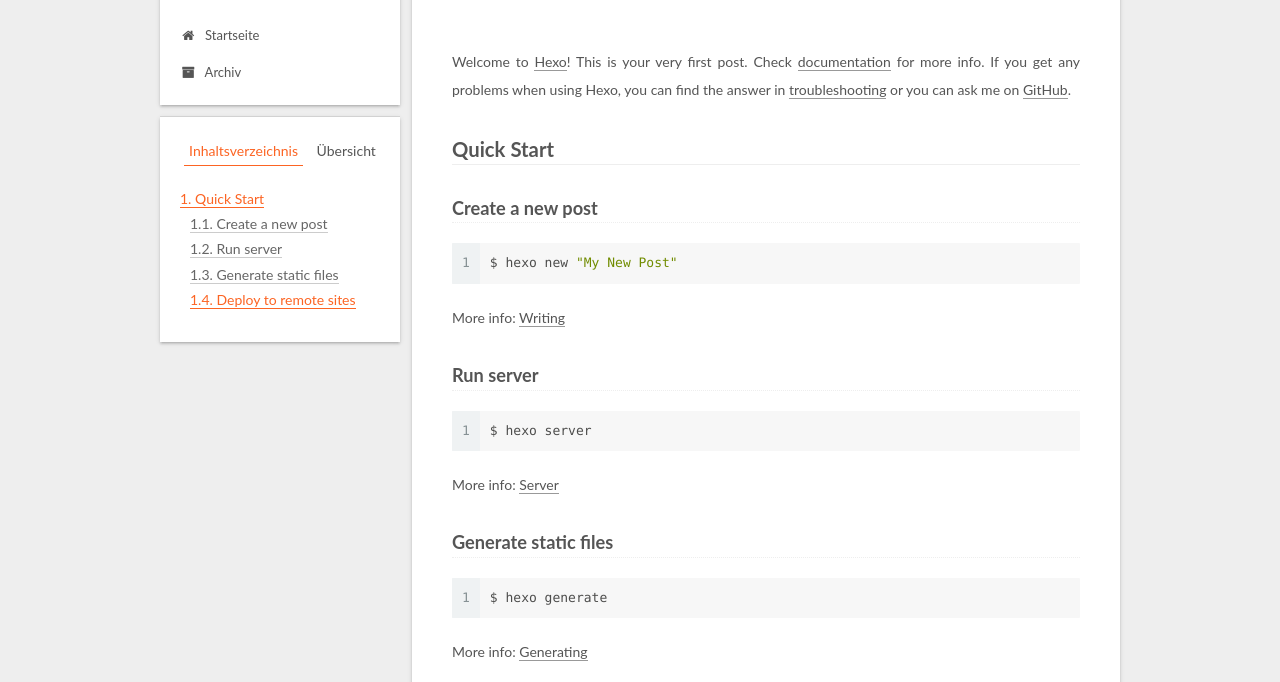
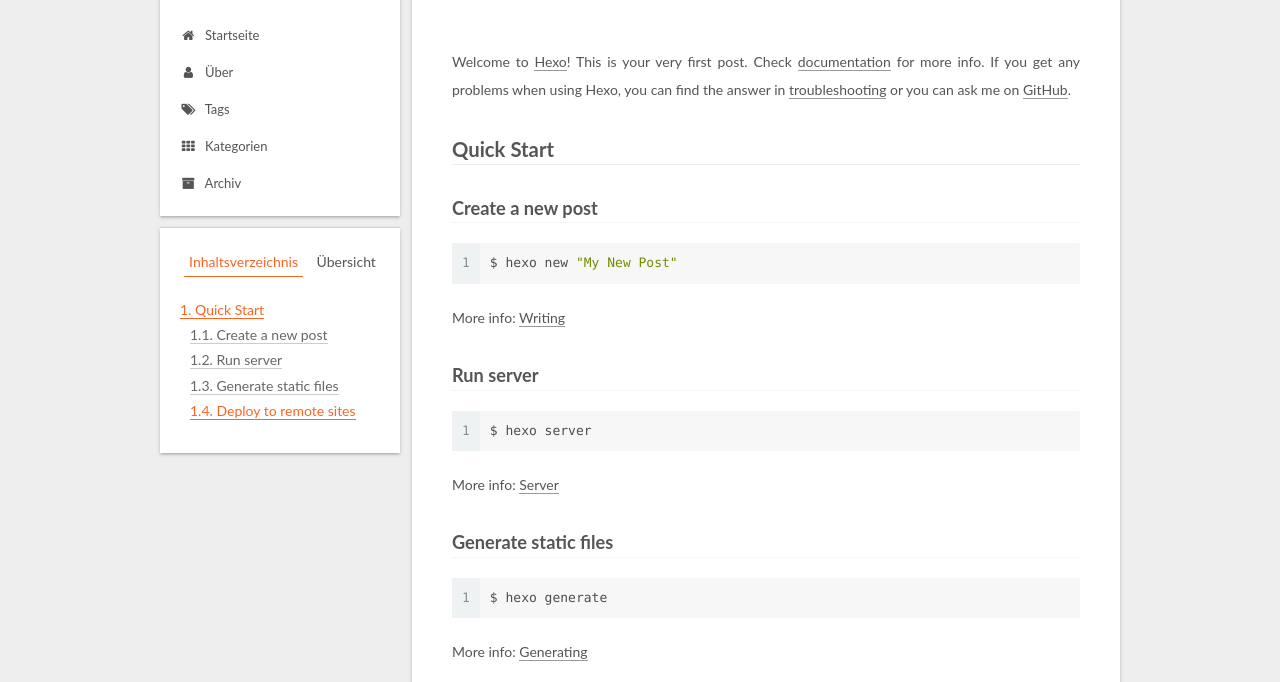
Before and after one commit to wangdaoletu/wangdaoletu.github.io, a plain HTML site: page 2017/12/27/hello-world/index.html in a window 1280 px wide. Shown: the part 118-800 px from the top of the page. Drawn offline with Linux system fonts and the light colour scheme.

Commit message:
Site updated: 2017-12-28 11:13:10

```diff
--- a/2017/12/27/hello-world/index.html
+++ b/2017/12/27/hello-world/index.html
@@ -190,6 +190,36 @@
         </li>
 
 
+        <li class="menu-item menu-item-about">
+          <a href="/about/" rel="section">
+
+              <i class="menu-item-icon fa fa-fw fa-user"></i> <br />
+
+            Über
+          </a>
+        </li>
+
+
+        <li class="menu-item menu-item-tags">
+          <a href="/tags/" rel="section">
+
+              <i class="menu-item-icon fa fa-fw fa-tags"></i> <br />
+
+            Tags
+          </a>
+        </li>
+
+
+        <li class="menu-item menu-item-categories">
+          <a href="/categories/" rel="section">
+
+              <i class="menu-item-icon fa fa-fw fa-th"></i> <br />
+
+            Kategorien
+          </a>
+        </li>
+
+
         <li class="menu-item menu-item-archives">
           <a href="/archives/" rel="section">
 
@@ -237,7 +267,7 @@
     <span hidden itemprop="author" itemscope itemtype="http://schema.org/Person">
       <meta itemprop="name" content="wdletu">
       <meta itemprop="description" content="">
-      <meta itemprop="image" content="http://cloud.cbjts.net/image/201712/de29c29c064745189b1608506be1d74e.png">
+      <meta itemprop="image" content="http://cloud.cbjts.net/image/201712/296503708f18446d98ccf1720b297657.png">
     </span>
 
     <span hidden itemprop="publisher" itemscope itemtype="http://schema.org/Organization">
@@ -391,7 +421,7 @@
           <div class="site-author motion-element" itemprop="author" itemscope itemtype="http://schema.org/Person">
 
               <img class="site-author-image" itemprop="image"
-                src="http://cloud.cbjts.net/image/201712/de29c29c064745189b1608506be1d74e.png"
+                src="http://cloud.cbjts.net/image/201712/296503708f18446d98ccf1720b297657.png"
                 alt="wdletu" />
 
               <p class="site-author-name" itemprop="name">wdletu</p>
--- a/css/main.css
+++ b/css/main.css
@@ -1823,7 +1823,7 @@ pre .javascript .function {
   width: 4px;
   height: 4px;
   border-radius: 50%;
-  background: #b49a12;
+  background: #ffffe7;
 }
 .links-of-blogroll {
   font-size: 13px;
```
Also changed, not shown: archives/2017/12/index.html (+31 -1 lines), archives/2017/index.html (+31 -1 lines), archives/index.html (+31 -1 lines), index.html (+32 -2 lines).
